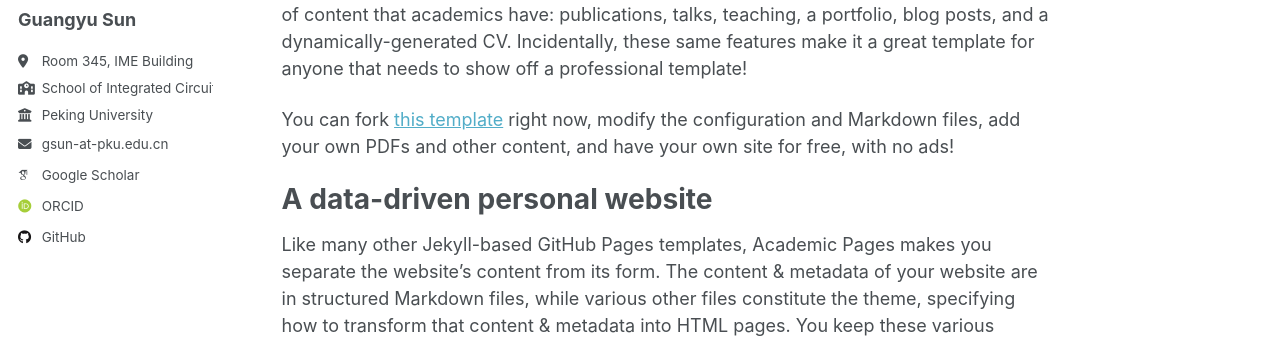
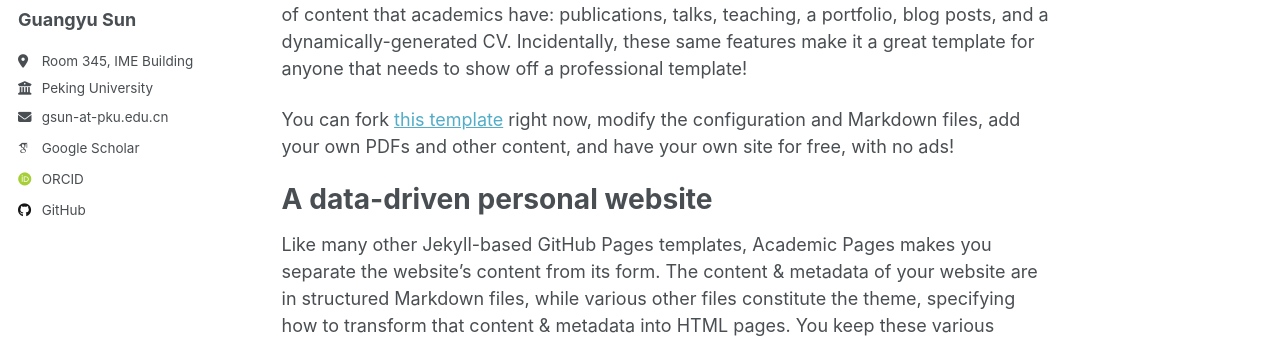
Before and after one commit to gsunpku/gsunpku.github.io, a Jekyll site: the page built from _pages/about.md, in a window 1280 px wide. Shown: the part 275-613 px from the top of the page. Built offline with Jekyll 4.4.1, drawn with Linux system fonts in a browser that asks for light colours; some web fonts are replaced; a script that is not in the unit is left out.

Commit message:
Update _config.yml

```diff
--- a/_config.yml
+++ b/_config.yml
@@ -28,7 +28,7 @@ author:
   pronouns         : # example: "she/her"
   bio              :  " "
   location         : "Room 345, IME Building"
-  department       : "School of Integrated Circuit"
+  department       : # "School of Integrated Circuit"
   employer         : "Peking University"
   uri              : # URL
   email            : "gsun-at-pku.edu.cn"
```
